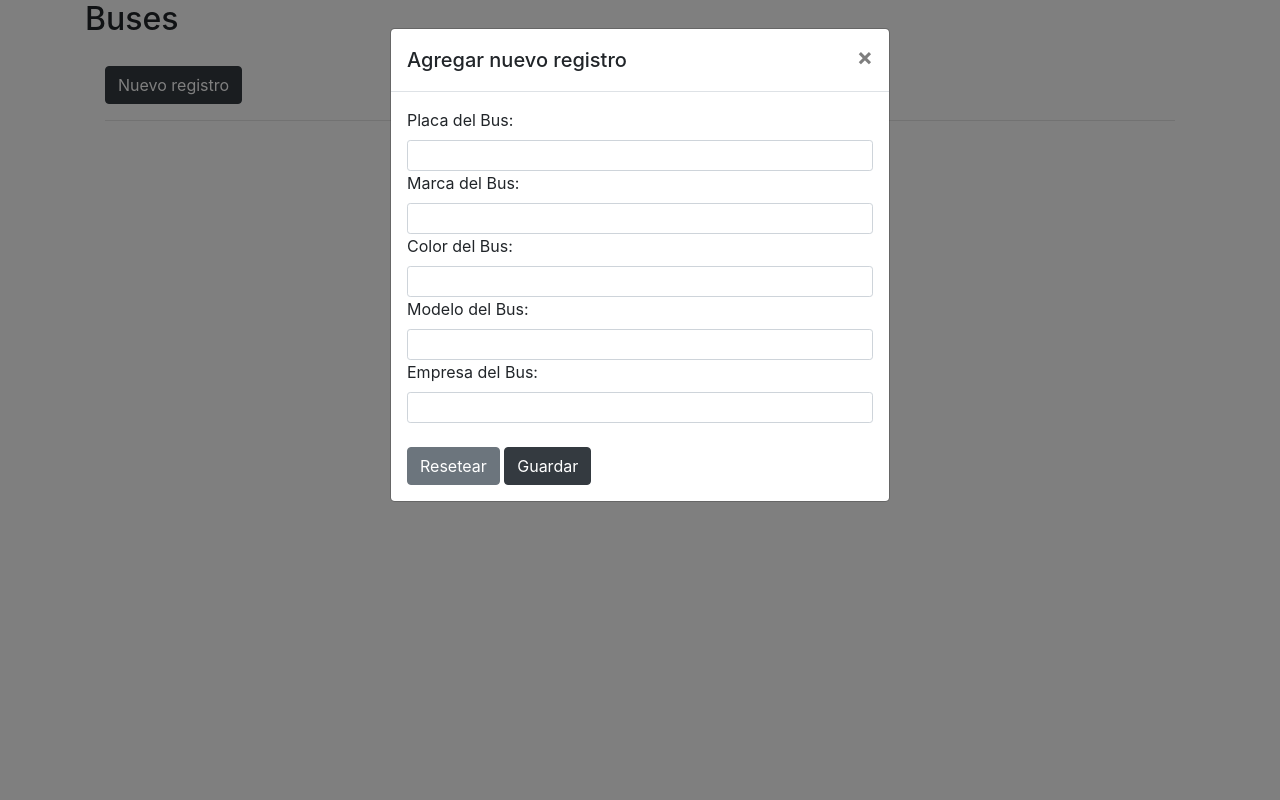
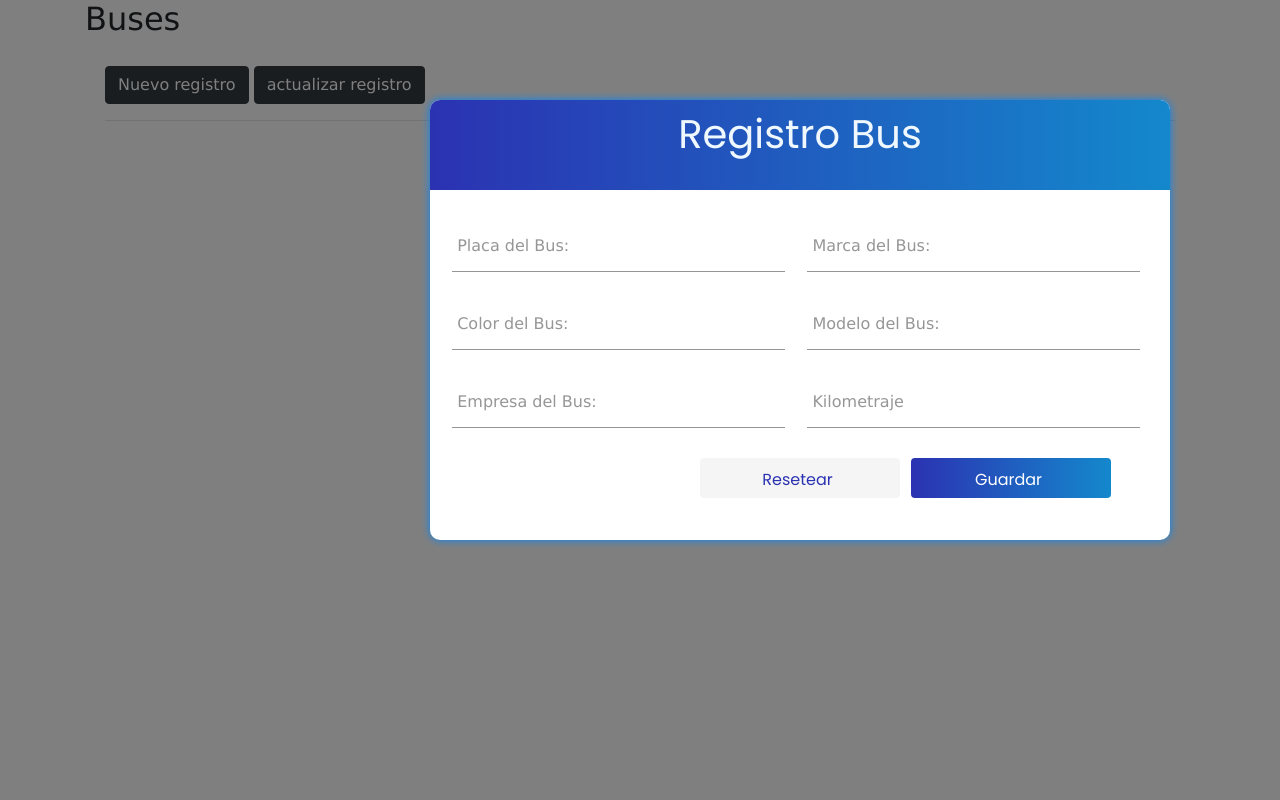
Before and after one commit to fernando-amado/proyecto_buses, a PHP site: page /vistas/gestion_bus/index.php in a window 1280 px wide, after a click on "Nuevo registro". Run offline with PHP 8.4, Linux system fonts and the light colour scheme.

Commit message:
formularios

```diff
--- a/conexiones/header.php
+++ b/conexiones/header.php
@@ -6,6 +6,7 @@
     <meta name="viewport" content="width=device-width, initial-scale=1.0">
     <!-- Latest compiled and minified CSS -->
     <link rel="stylesheet" href="https://maxcdn.bootstrapcdn.com/bootstrap/4.5.0/css/bootstrap.min.css">
+    <link href="https://fonts.googleapis.com/css?family=Poppins:400,800,900" rel="stylesheet">
 
     <!-- styles -->
     <link rel="stylesheet" href="../css/estilos.css">
@@ -19,6 +20,8 @@
     <!-- Latest compiled JavaScript -->
     <script src="https://maxcdn.bootstrapcdn.com/bootstrap/4.5.0/js/bootstrap.min.js"></script>
 
+
+
 </head>
 <?php
 include_once 'conexion.php';
--- a/css/estilos.css
+++ b/css/estilos.css
@@ -0,0 +1,188 @@
+:root{
+    --colorTextos: #18161673;
+}
+
+body{
+  font-family: Verdana;
+}
+
+
+
+form{
+    background: #fff;
+    width: 740px;
+    height: 440px;
+    padding: 10px 0;
+    border-radius: 10px;
+    align-items: center;
+    box-shadow: 0 0 9px 0 #0586F9;
+    position: absolute;
+    left: 430px;
+    top: 100px;
+
+}
+
+.titulo{
+    background:linear-gradient(to right, #2B32B2, #1488CC);
+    color: aliceblue;
+    position: relative;
+    top: -10px;
+    height: 90px;
+    border-top-left-radius: 10px;
+    border-top-right-radius: 10px;
+    text-align: center;
+    font-family: 'poppins';
+}
+
+h1{
+   position: relative;
+   top: 10px;
+}
+
+
+.one-half,
+.one-third {
+    position: relative;
+    margin-left: 3%;
+    float: left;
+        margin-bottom: 30px;
+
+}
+
+.one-half { width: 45%; }
+.one-third { width: 30.66%; }
+
+.last {
+    margin-right: 2% !important;
+    clear: right;
+}
+
+input{
+    background: none;
+    font-family: 'Poppins', sans-serif;
+    color:#5a5555;
+    font-size: 18px;
+    padding: 10px 10px 10px 5px;
+    display: block;
+    width: 333px;
+    border:none;
+    border-bottom: 1px solid var(--colorTextos);
+    resize: none;
+}
+input:focus,textarea:focus{
+    outline: none;
+    color: rgb(17, 16, 16);
+}
+
+input:focus~label,
+input:valid~label,
+textarea:focus~label, textarea:valid~label{
+    position: absolute;
+    top: -14px;
+    font-size: 12px;
+    color: #2B32B2;
+}
+
+label{
+    color: var(--colorTextos);
+    font-size: 16px;
+    position: absolute;
+    left: 5px;
+    top:10px;
+    transition: 0.3s ease all;
+    pointer-events: none;
+}
+
+
+input:focus~.barra::before, textarea:focus~.barra::before{
+    width: 100%;
+}
+.barra{
+    position: relative;
+    display: block;
+    width: 100%;
+}
+.barra::before{
+    content: '';
+    height: 2px;
+    width: 0%;
+    bottom: 0;
+    position: absolute;
+    background:linear-gradient(to right, #2B32B2, #1488CC);;
+    transition: 0.3s ease all;
+    left: 0%;
+}
+
+
+
+.cerrar{
+    position: absolute;
+    left: 455px;
+    top: 10px;
+    border-radius: 50%;
+}
+
+.reset{
+    background: whitesmoke;
+    color:  #2B32B2;
+    display: block;
+    width: 200px;
+    height: 40px;
+    border:none;
+    border-radius: 4px;
+    font-size: 16px;
+    margin: 10px auto;
+    cursor: pointer;
+}
+
+.reset:hover{
+    background: linear-gradient(to right, #2B32B2, #1488CC);
+    color:  whitesmoke;
+    font-size: 16px;
+    border-radius: 4px;
+    box-shadow: 0 4px 16px rgb(28, 29, 29);
+    transition: all 0.2s ease;
+}
+
+.boton{
+    background:linear-gradient(to right, #2B32B2, #1488CC);
+    display: block;
+    width: 200px;
+    height: 40px;
+    border:none;
+    color:#fff;
+    border-radius: 4px;
+    font-size: 16px;
+    margin: 10px auto;
+    cursor: pointer;
+    position: absolute;
+    left: 65%;
+    top: 79%;
+}
+
+.boton:hover{
+    background: whitesmoke;
+    color:  #2B32B2;
+    font-size: 16px;
+    border-radius: 4px;
+    box-shadow: 0 4px 16px #1488CC;
+    transition: all 0.2s ease;
+}
+
+.ruta{
+    height: 30px;
+}
+
+
+form2{
+    background: #fff;
+    width: 740px;
+    height: 435px;
+    padding: 10px 0;
+    border-radius: 10px;
+    align-items: center;
+    box-shadow: 0 0 9px 0 #0586F9;
+    position: absolute;
+    left: 430px;
+    top: 100px;
+}
--- a/gestion_bus/registrar.php
+++ /dev/null
@@ -1,33 +0,0 @@
-<div class="modal fade" id="insertarModal" tabindex="-1" role="dialog" aria-labelledby="exampleModalLabel" aria-hidden="true">
-  <div class="modal-dialog" role="document">
-    <div class="modal-content">
-      <div class="modal-header">
-        <h5 class="modal-title" id="exampleModalLabel">Agregar nuevo registro</h5>
-        <button type="button" class="close" data-dismiss="modal" aria-label="Close">
-          <span aria-hidden="true">&times;</span>
-        </button>
-      </div>
-      <div class="modal-body">
-          <form id="frminsert" onsubmit="return insertarDatos()" method="post">
-              <label>Placa del Bus: </label>
-              <input type="text" id="placa" name="placa" class="form-control form-control-sm" required="">
-              <label>Marca del Bus: </label>
-              <input type="text" id="marca" name="marca" class="form-control form-control-sm" required="">
-              <label>Color del Bus: </label>
-              <input type="text" id="color" name="color" class="form-control form-control-sm" required="">
-              <label>Modelo del Bus: </label>
-              <input type="text" id="modelo" name="modelo" class="form-control form-control-sm" required="">
-              <label>Empresa del Bus: </label>
-              <input type="text" id="empresa" name="empresa" class="form-control form-control-sm" required="">
-
-              <br>
-               <input type="reset" value="Resetear" class="btn btn-secondary">
-               <input type="submit" value="Guardar" class="btn btn-dark">
-          </form>
-      </div>
-
-
-
-    </div>
-  </div>
-</div>
--- /dev/null
+++ b/vistas/gestion_bus/actualizar.php
@@ -0,0 +1,52 @@
+<!-- Modal -->
+<div class="modal fade" id="actualizarModal" tabindex="-1" role="dialog" aria-labelledby="exampleModalLabel" aria-hidden="true">
+<div class="modal-dialog" role="document">
+
+     <div class="modal">
+       <h4 id="exampleModalLabel"></h4>
+
+         <span aria-hidden="true">&times;</span>
+
+     </div>
+     </div>
+     <form id="frminsert" onsubmit="return insertarDatos()" method="post">
+     <div class="titulo">
+        <h1>Modificar Bus</h1>
+     </div>
+
+           <br><div class="one-half">
+             <input type="text" id="placa" name="placa" required=""><span class="barra"></span>
+             <label>Placa del Bus </label>
+           </div>
+           <div class="one-half last">
+             <input type="text" id="marca" name="marca"  required=""><span class="barra"></span>
+             <label>Marca del Bus </label>
+           </div>
+           <div class="one-half">
+             <input type="text" id="color" name="color"  required=""><span class="barra"></span>
+             <label>Color del Bus </label>
+           </div>
+           <div class="one-half last">
+             <input type="text" id="modelo" name="modelo"  required=""><span class="barra"></span>
+             <label>Modelo del Bus: </label>
+           </div>
+           <div class="one-half">
+             <input type="text" id="empresa" name="empresa"  required=""><span class="barra"></span>
+             <label>Empresa del Bus </label>
+           </div>
+           <div class="one-half last">
+             <input type="text" id="km" name="km"  required=""><span class="barra"></span>
+             <label>Kilometraje </label>
+           </div>
+             <br>
+              <input class="reset" type="reset" value="Resetear" >
+              <input class="boton" type="submit" value="Actualizar" >
+     </div>
+         </form>
+
+     </div>
+
+
+   </div>
+ </div>
+</div>
--- /dev/null
+++ b/vistas/gestion_bus/index.php
@@ -0,0 +1,36 @@
+<?php require "../../conexiones/header.php" ?>
+<body>
+
+<div class="container">
+
+			<h2>Buses</h2>
+			<div class="col-sm-12">
+					</div>
+					<div class="card-body">
+						<div class="row">
+							<div class="col-sm-12">
+								<span class="btn btn-dark" data-toggle="modal" data-target="#insertarModal">
+									<i class="fas fa-plus-circle"></i> Nuevo registro
+								</span>
+								<span class="btn btn-dark" data-toggle="modal" data-target="#actualizarModal">
+									<i class="fas fa-plus-circle"></i> actualizar registro
+								</span>
+							</div>
+						</div>
+						<hr>
+						<div class="row">
+							<div class="col-sm-12">
+									<div id="tablaDatos"></div>
+							</div>
+						</div>
+					</div>
+				</div>
+			</div>
+		</div>
+	</div>
+    </div>
+
+    <?php require_once "registrar.php" ?>
+	<?php require_once "actualizar.php" ?>
+
+</body>
--- /dev/null
+++ b/vistas/gestion_bus/procesos/procesos.php
@@ -0,0 +1,6 @@
+<?php
+
+  require_once "../../conexiones/conexion.php";
+
+
+?>
--- /dev/null
+++ b/vistas/gestion_bus/registrar.php
@@ -0,0 +1,51 @@
+<div class="modal fade" id="insertarModal" tabindex="-1" role="dialog" aria-labelledby="exampleModalLabel" aria-hidden="true">
+  <div class="modal-dialog" role="document">
+
+      <div class="modal">
+        <h4 id="exampleModalLabel"></h4>
+
+          <span aria-hidden="true">&times;</span>
+
+      </div>
+      </div>
+      <form id="frminsert" action="" method="post">
+      <div class="titulo">
+         <h1>Registro Bus</h1>
+      </div>
+
+            <br><div class="one-half">
+              <input type="text" id="placa" name="placa" required=""><span class="barra"></span>
+              <label>Placa del Bus: </label>
+            </div>
+            <div class="one-half last">
+              <input type="text" id="marca" name="marca"  required=""><span class="barra"></span>
+              <label>Marca del Bus: </label>
+            </div>
+            <div class="one-half">
+              <input type="text" id="color" name="color"  required=""><span class="barra"></span>
+              <label>Color del Bus: </label>
+            </div>
+            <div class="one-half last">
+              <input type="text" id="modelo" name="modelo"  required=""><span class="barra"></span>
+              <label>Modelo del Bus: </label>
+            </div>
+            <div class="one-half">
+              <input type="text" id="empresa" name="empresa"  required=""><span class="barra"></span>
+              <label>Empresa del Bus: </label>
+            </div>
+            <div class="one-half last">
+              <input type="text" id="km" name="km"  required=""><span class="barra"></span>
+              <label>Kilometraje </label>
+            </div>
+              <br>
+               <input class="reset" type="reset" value="Resetear" >
+               <input class="boton" type="submit" value="Guardar" >
+      </div>
+          </form>
+
+      </div>
+
+
+    </div>
+  </div>
+</div>
--- a/gestion_bus/index.php
+++ b/vistas/gestion_conductor/index.php
@@ -1,9 +1,9 @@
-<?php require "../conexiones/header.php" ?>
+<?php require "../../conexiones/header.php" ?>
 <body>
 
 <div class="container">
 
-			<h2>Buses</h2>
+			<h2>Conductor</h2>
 			<div class="col-sm-12">
 					</div>
 					<div class="card-body">
@@ -28,5 +28,6 @@
     </div>
 
     <?php require_once "registrar.php" ?>
-
+    <script src="js/functions.js"></script>
 </body>
+</html>
```
Also changed, not shown: vistas/gestion_conductor/registrar.php (added, +51 -0 lines), vistas/gestion_ruta/index.php (added, +33 -0 lines), vistas/gestion_ruta/registrar.php (added, +40 -0 lines), img/1.png (added), vistas/gestion_bus/procesos/registrar.php (added).
